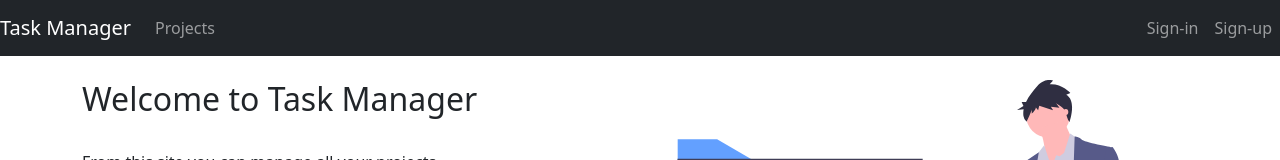
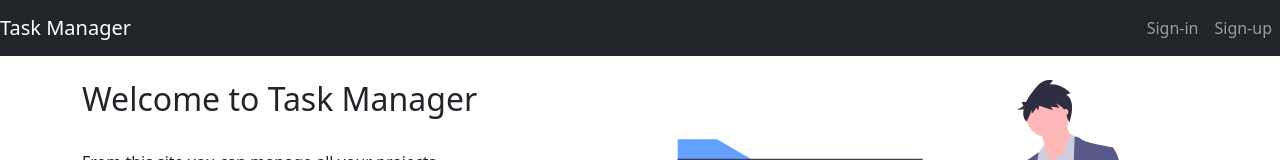
Before and after one commit to david-mov/task-manager-mern, a React app in the folder client/: page / in a window 1280 px wide. Shown: the top 160 px of the page. Built offline with nearby package versions, Linux system fonts and the light colour scheme.

Commit message:
navbar projects button hidden to guests

```diff
--- a/client/src/components/layout/GlobalNavBar.jsx
+++ b/client/src/components/layout/GlobalNavBar.jsx
@@ -15,9 +15,11 @@ export default function GlobalNavBar() {
       <Navbar.Toggle aria-controls='responsive-navbar-nav' />
       <Navbar.Collapse id='responsive-navbar-nav'>
         <Nav className='me-auto'>
-          <Nav.Link as={NavLink} to={routes.projects}>
-            Projects
-          </Nav.Link>
+          {isAuthenticated() && (
+            <Nav.Link as={NavLink} to={routes.projects}>
+              Projects
+            </Nav.Link>
+          )}
           {isAuthenticated() && hasRole('admin') && (
             <NavDropdown title='Admin'>
               <NavDropdown.Item as={NavLink} to={routes.admin.users}>
```
